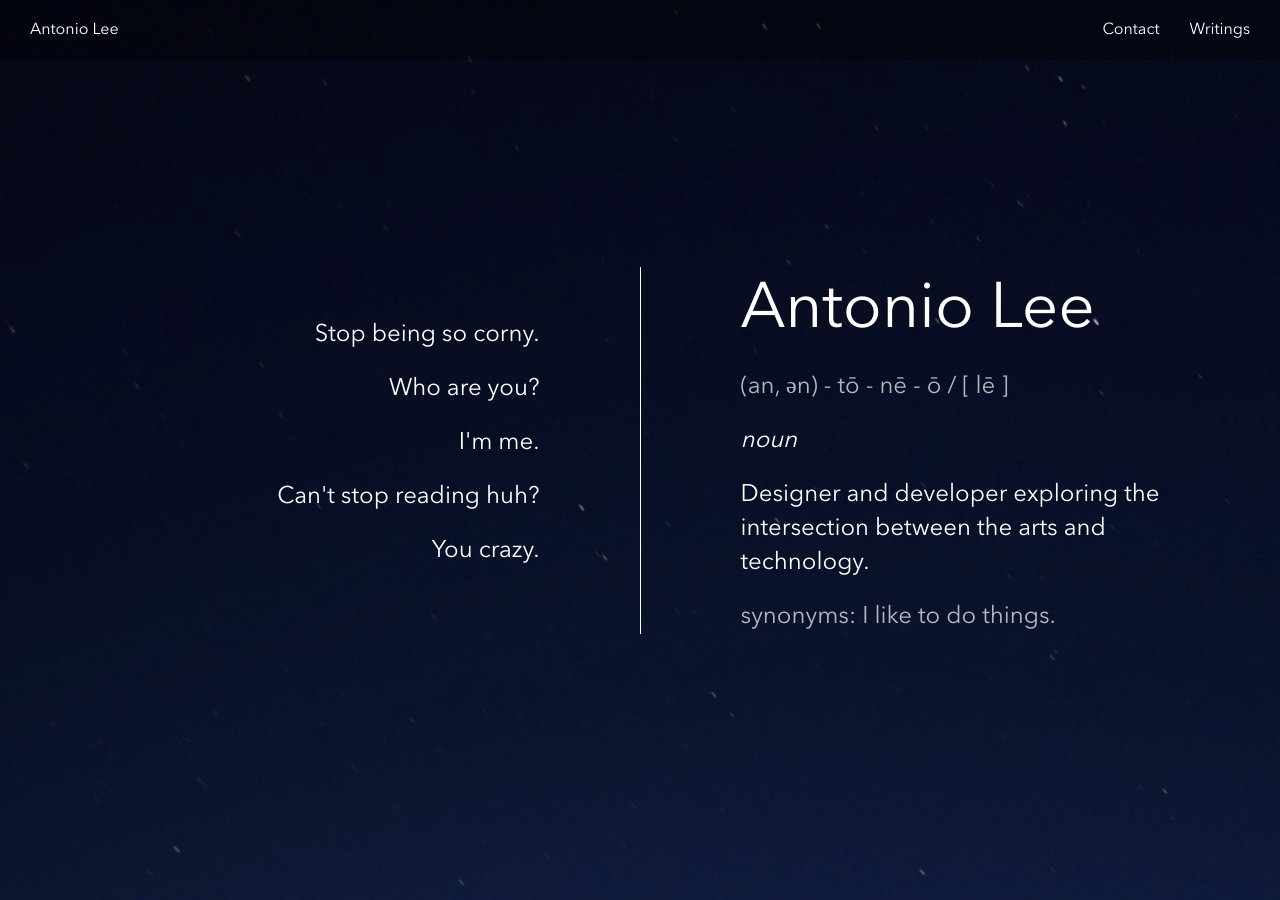
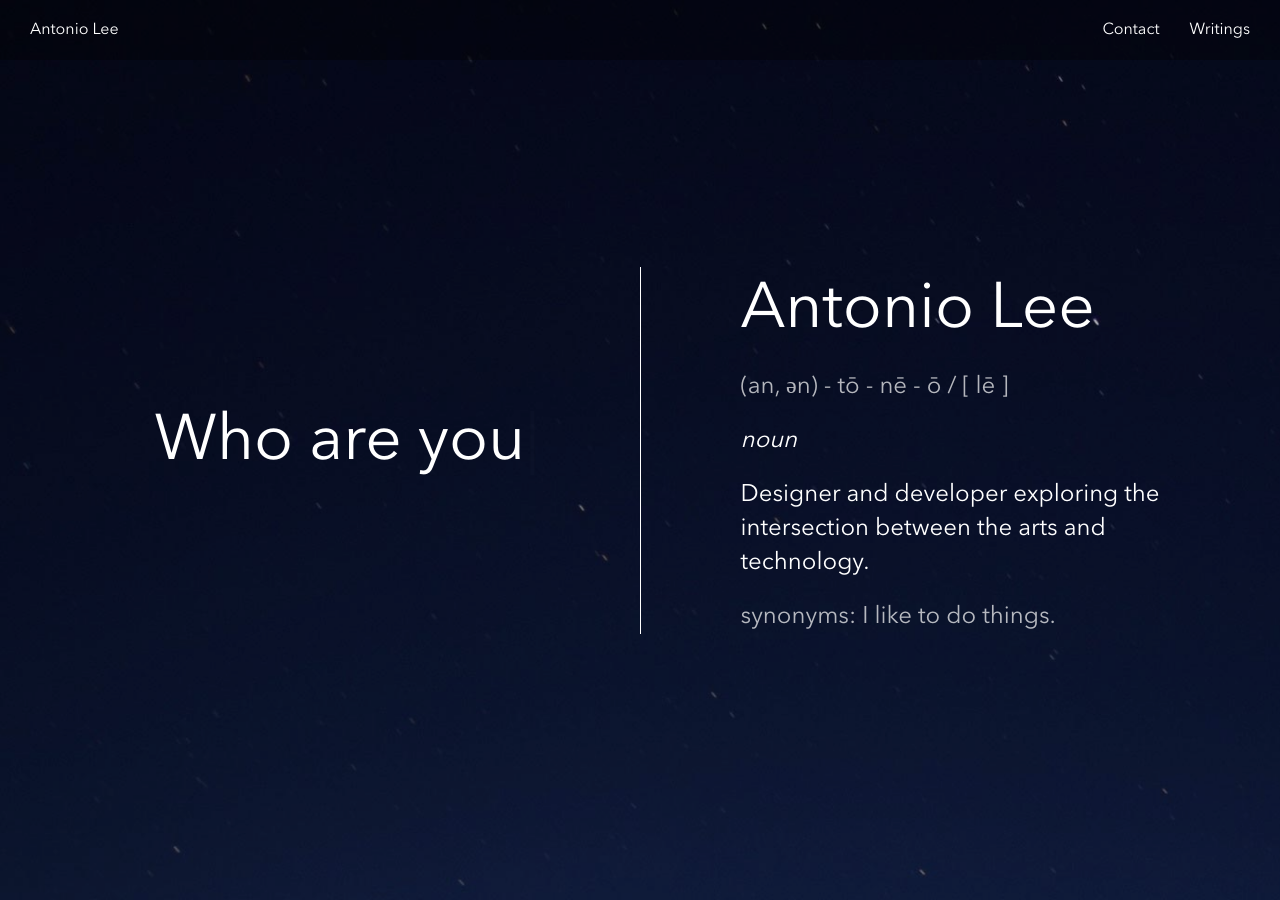
Before and after one commit to antoniolee/antoniolee.github.io, a Jekyll site: the page built from index.html, in a window 1280 px wide and 900 px high. Built offline with Jekyll 4.4.1, drawn with Linux system fonts in a browser that asks for light colours; nearby versions of some CDN libraries; some of the changed lines change nothing that is shown.

Commit message:
Move js
- Moved js to bottom.
- removed CDN’s, using local js files

```diff
--- a/_layouts/default.html
+++ b/_layouts/default.html
@@ -6,16 +6,6 @@
 	<title>antoniolee.me</title>
 	<link rel="stylesheet" href="/css/styles.css">
 	<link rel="stylesheet" href="https://maxcdn.bootstrapcdn.com/font-awesome/4.7.0/css/font-awesome.min.css">
-	<script src="https://ajax.googleapis.com/ajax/libs/jquery/3.2.1/jquery.min.js"></script>
-	<script>
-	  (function(i,s,o,g,r,a,m){i['GoogleAnalyticsObject']=r;i[r]=i[r]||function(){
-	  (i[r].q=i[r].q||[]).push(arguments)},i[r].l=1*new Date();a=s.createElement(o),
-	  m=s.getElementsByTagName(o)[0];a.async=1;a.src=g;m.parentNode.insertBefore(a,m)
-	  })(window,document,'script','https://www.google-analytics.com/analytics.js','ga');
-
-	  ga('create', 'UA-65025688-1', 'auto');
-	  ga('send', 'pageview');
-	</script>
 </head>
 <body>
 
@@ -24,4 +14,9 @@
 	{{ content }}
 
 </body>
+
+<script src="https://ajax.googleapis.com/ajax/libs/jquery/3.2.1/jquery.min.js"></script>
+<script src="/css/js/typed.min.js"></script>
+<script src="/css/js/typed-settings.js"></script>
+<script src="/css/js/ga.js"></script>
 </html>
--- /dev/null
+++ b/css/js/ga.js
@@ -0,0 +1,7 @@
+(function(i,s,o,g,r,a,m){i['GoogleAnalyticsObject']=r;i[r]=i[r]||function(){
+	  (i[r].q=i[r].q||[]).push(arguments)},i[r].l=1*new Date();a=s.createElement(o),
+	  m=s.getElementsByTagName(o)[0];a.async=1;a.src=g;m.parentNode.insertBefore(a,m)
+	  })(window,document,'script','https://www.google-analytics.com/analytics.js','ga');
+
+	  ga('create', 'UA-65025688-1', 'auto');
+	  ga('send', 'pageview');
--- a/index.html
+++ b/index.html
@@ -1,67 +1,6 @@
 ---
 layout: default
 ---
-
-<script src="https://cdnjs.cloudflare.com/ajax/libs/typed.js/1.1.7/typed.min.js"></script>
-<script>
-
-document.addEventListener('DOMContentLoaded', function(){
-
-    Typed.new("#typed", {
-        stringsElement: document.getElementById('typed-strings'),
-        typeSpeed: 60,
-        backSpeed: 60,
-        backDelay: 2000,
-        loop: true,
-        fadeOut: true,
-        fadeOutClass: 'typed-fade-out',
-        contentType: 'html', // or text
-        // defaults to null for infinite loop
-        loopCount: null,
-        callback: function(){ foo(); },
-        resetCallback: function() { newTyped(); }
-    });
-
-    var resetElement = document.querySelector('.reset');
-    if(resetElement) {
-        resetElement.addEventListener('click', function() {
-            document.getElementById('typed')._typed.reset();
-        });
-    }
-
-});
-
-function newTyped(){ /* A new typed object */ }
-
-function foo(){ console.log("Callback"); }
-
-
-$(document).ready(function(){
-  // Add smooth scrolling to all links
-  $("a").on('click', function(event) {
-
-    // Make sure this.hash has a value before overriding default behavior
-    if (this.hash !== "") {
-      // Prevent default anchor click behavior
-      event.preventDefault();
-
-      // Store hash
-      var hash = this.hash;
-
-      // Using jQuery's animate() method to add smooth page scroll
-      // The optional number (800) specifies the number of milliseconds it takes to scroll to the specified area
-      $('html, body').animate({
-        scrollTop: $(hash).offset().top
-      }, 800, function(){
-
-        // Add hash (#) to URL when done scrolling (default click behavior)
-        window.location.hash = hash;
-      });
-    } // End if
-  });
-});
-
-</script>
 
 <div id="homepage">
     <div class="container intro">
@@ -106,3 +45,64 @@
         </div>
     </div>
 </div>
+
+<!-- <script src="https://cdnjs.cloudflare.com/ajax/libs/typed.js/1.1.7/typed.min.js"></script> -->
+<script>
+
+// document.addEventListener('DOMContentLoaded', function(){
+
+//     Typed.new("#typed", {
+//         stringsElement: document.getElementById('typed-strings'),
+//         typeSpeed: 60,
+//         backSpeed: 60,
+//         backDelay: 2000,
+//         loop: true,
+//         fadeOut: true,
+//         fadeOutClass: 'typed-fade-out',
+//         contentType: 'html', // or text
+//         // defaults to null for infinite loop
+//         loopCount: null,
+//         callback: function(){ foo(); },
+//         resetCallback: function() { newTyped(); }
+//     });
+
+//     var resetElement = document.querySelector('.reset');
+//     if(resetElement) {
+//         resetElement.addEventListener('click', function() {
+//             document.getElementById('typed')._typed.reset();
+//         });
+//     }
+
+// });
+
+// function newTyped(){ /* A new typed object */ }
+
+// function foo(){ console.log("Callback"); }
+
+
+// $(document).ready(function(){
+//   // Add smooth scrolling to all links
+//   $("a").on('click', function(event) {
+
+//     // Make sure this.hash has a value before overriding default behavior
+//     if (this.hash !== "") {
+//       // Prevent default anchor click behavior
+//       event.preventDefault();
+
+//       // Store hash
+//       var hash = this.hash;
+
+//       // Using jQuery's animate() method to add smooth page scroll
+//       // The optional number (800) specifies the number of milliseconds it takes to scroll to the specified area
+//       $('html, body').animate({
+//         scrollTop: $(hash).offset().top
+//       }, 800, function(){
+
+//         // Add hash (#) to URL when done scrolling (default click behavior)
+//         window.location.hash = hash;
+//       });
+//     } // End if
+//   });
+// });
+
+</script>
```
